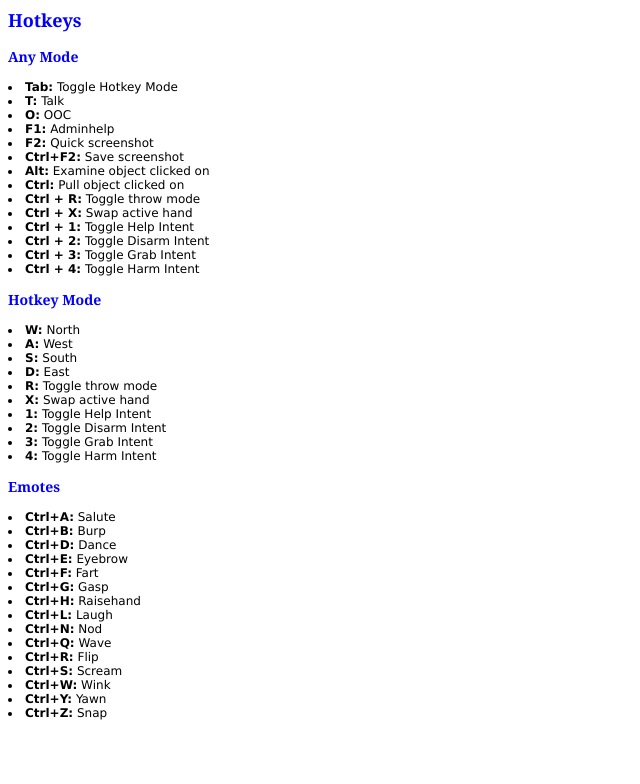
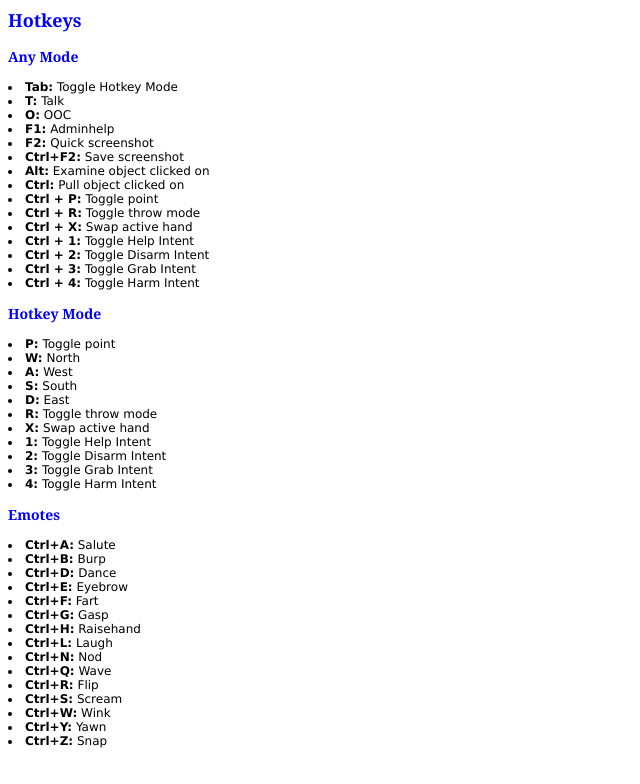
Before and after one commit to kachnov/44BR13, a website: page browserassets/html/admin/hotkeys.html in a window 1280 px wide. Shown: the whole page, without its empty margins (0-640 px from the left). Drawn offline with Linux system fonts and the light colour scheme.

Commit message:
adds/documents the pointing hotkey

```diff
--- a/browserassets/html/admin/hotkeys.html
+++ b/browserassets/html/admin/hotkeys.html
@@ -42,6 +42,7 @@
         <li><strong>Ctrl+F2:</strong> Save screenshot</li>
         <li><strong>Alt:</strong> Examine object clicked on</li>
         <li><strong>Ctrl:</strong> Pull object clicked on</li>
+        <li><strong>Ctrl + P:</strong> Toggle point</li>
         <li><strong>Ctrl + R:</strong> Toggle throw mode</li>
         <li><strong>Ctrl + X:</strong> Swap active hand</li>
         <li><strong>Ctrl + 1:</strong> Toggle Help Intent</li>
@@ -49,6 +50,7 @@
         <li><strong>Ctrl + 3:</strong> Toggle Grab Intent</li>
         <li><strong>Ctrl + 4:</strong> Toggle Harm Intent</li>
         <h3>Hotkey Mode</h3>
+        <li><strong>P:</strong> Toggle point</li>
         <li><strong>W:</strong> North</li>
         <li><strong>A:</strong> West</li>
         <li><strong>S:</strong> South</li>
```
Also changed, not shown: 2 other files.
